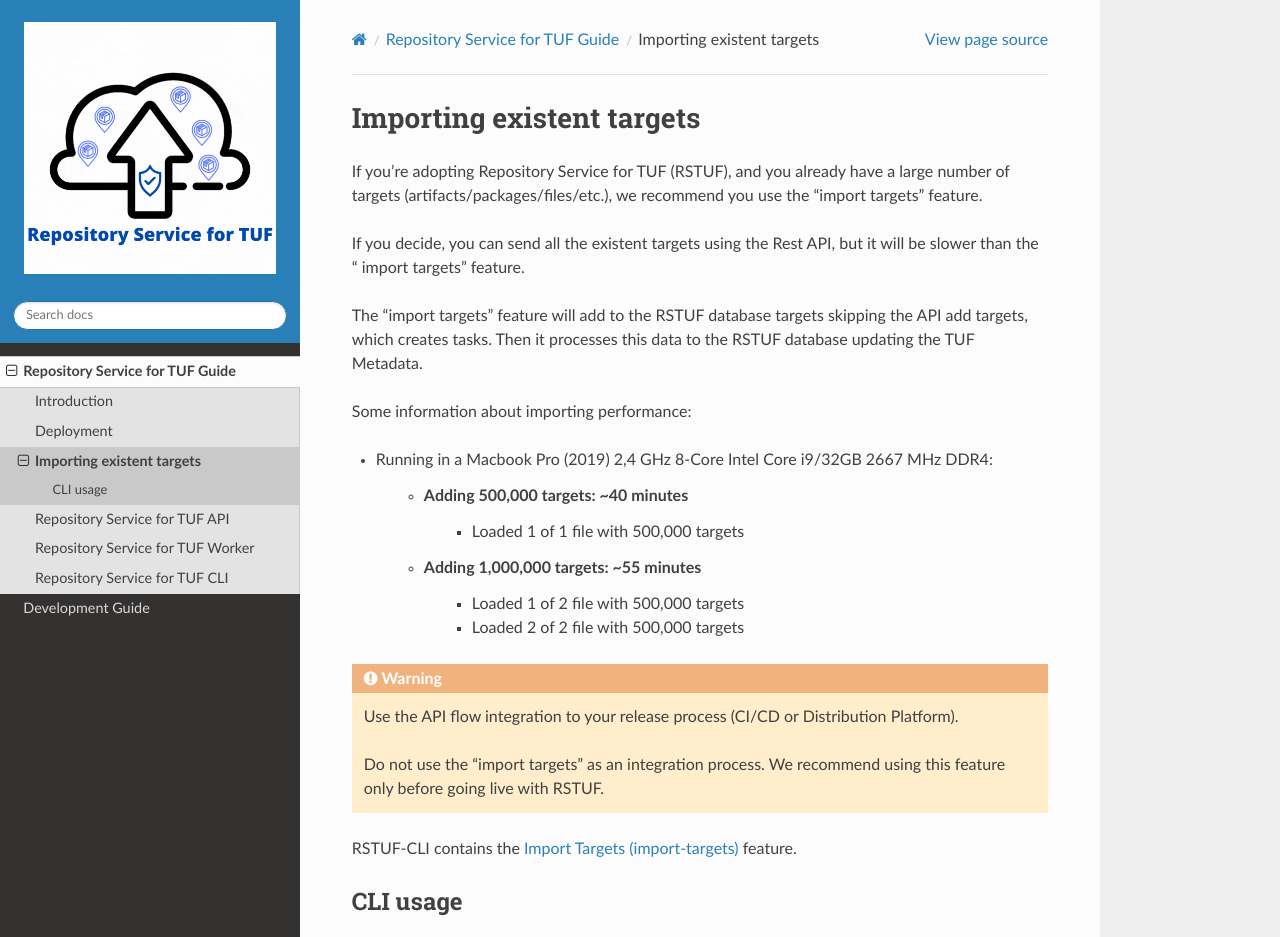
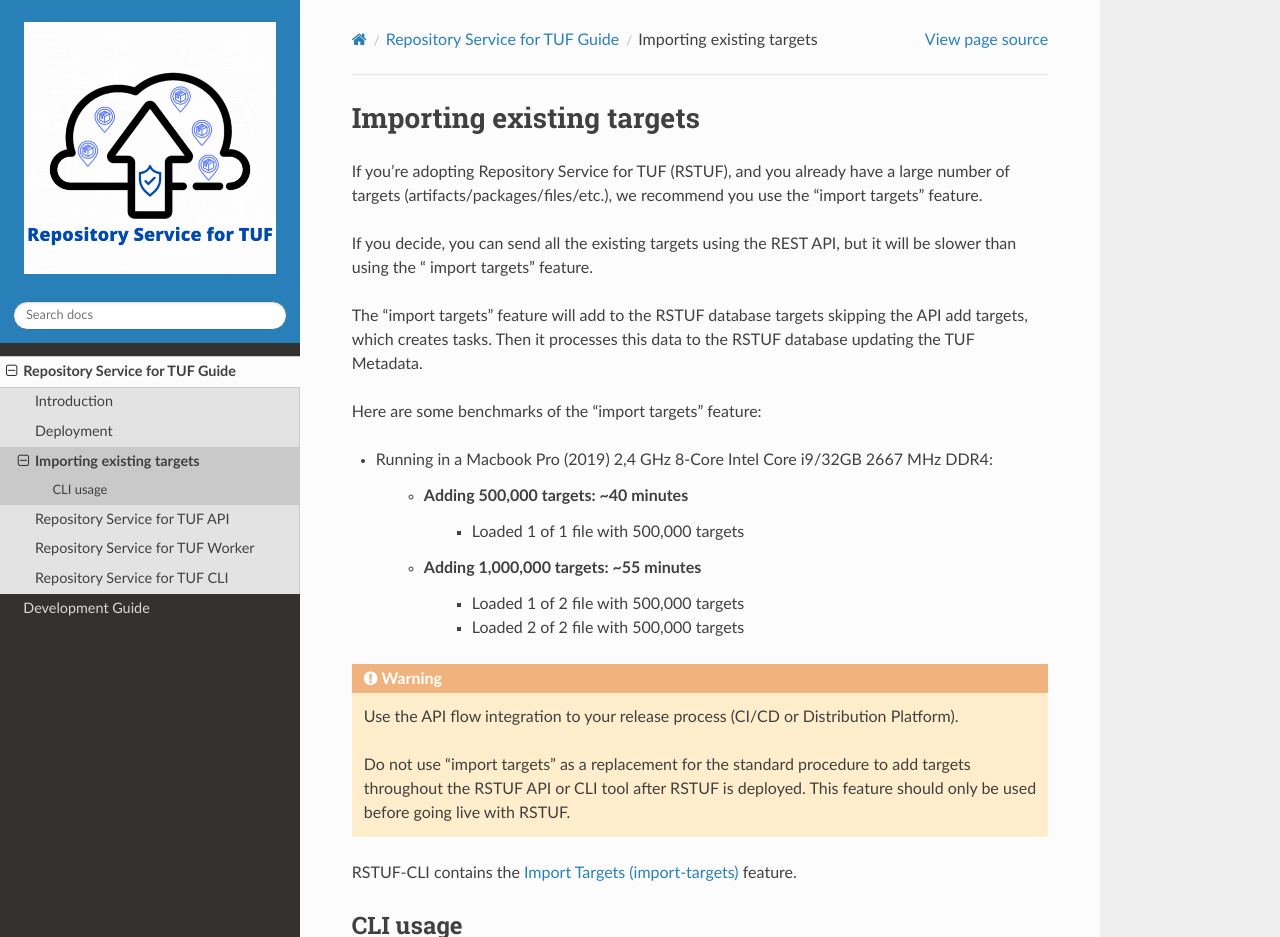
Before and after one commit to repository-service-tuf/repository-service-tuf, a Sphinx documentation site: the page built from docs/source/guide/deployment/importing-targets.rst, in a window 1280 px wide and 1254 px high, cut to the strip 0-937 px from the top of the window. Built offline with Sphinx 7.4.7 and the Read the Docs theme 2.0.0, drawn with Linux system fonts in a browser that asks for light colours.

Commit message:
Apply suggestions/comments for documentation
Co-authored-by: Martin Vrachev <martin.vrachev@gmail.com>

```diff
--- a/docs/source/guide/deployment/all_in_one.rst
+++ b/docs/source/guide/deployment/all_in_one.rst
@@ -116,10 +116,10 @@ Steps
       </div>
 
 
-5. Importing existent repository targets
+5. Importing existing repository targets
 
-  If you want to import a huge existent data,
-  see :ref:`guide/deployment/importing-targets:Importing existent targets`
+  If you want to import a huge existing data,
+  see :ref:`guide/deployment/importing-targets:Importing existing targets`
 
 Uninstall All-in-one
 ====================
--- a/docs/source/guide/deployment/importing-targets.rst
+++ b/docs/source/guide/deployment/importing-targets.rst
@@ -1,19 +1,19 @@
 ==========================
-Importing existent targets
+Importing existing targets
 ==========================
 
 If you're adopting Repository Service for TUF (RSTUF), and you already have a
 large number of targets (artifacts/packages/files/etc.), we recommend you use
 the "import targets" feature.
 
-If you decide, you can send all the existent targets using the Rest API, but it
-will be slower than the " import targets"  feature.
+If you decide, you can send all the existing targets using the REST API, but it
+will be slower than using the " import targets"  feature.
 
 The "import targets"  feature will add to the RSTUF database targets skipping
 the API add targets, which creates tasks. Then it processes this data to the
 RSTUF database updating the TUF Metadata.
 
-Some information about importing performance:
+Here are some benchmarks of the "import targets" feature:
 
 * Running in a Macbook Pro (2019) 2,4 GHz 8-Core Intel Core i9/32GB 2667 MHz DDR4:
 
@@ -29,8 +29,9 @@ Some information about importing performance:
     Use the API flow integration to your release process (CI/CD or Distribution
     Platform).
 
-    Do not use the "import targets" as an integration process. We recommend
-    using this feature only before going live with RSTUF.
+    Do not use "import targets" as a replacement for the standard procedure to
+    add targets throughout the RSTUF API or CLI tool after RSTUF is deployed.
+    This feature should only be used before going live with RSTUF.
 
 
 RSTUF-CLI contains the :ref:`guide/repository-service-tuf-cli/index:Import Targets  (``import-targets\`\`)` feature.
```
